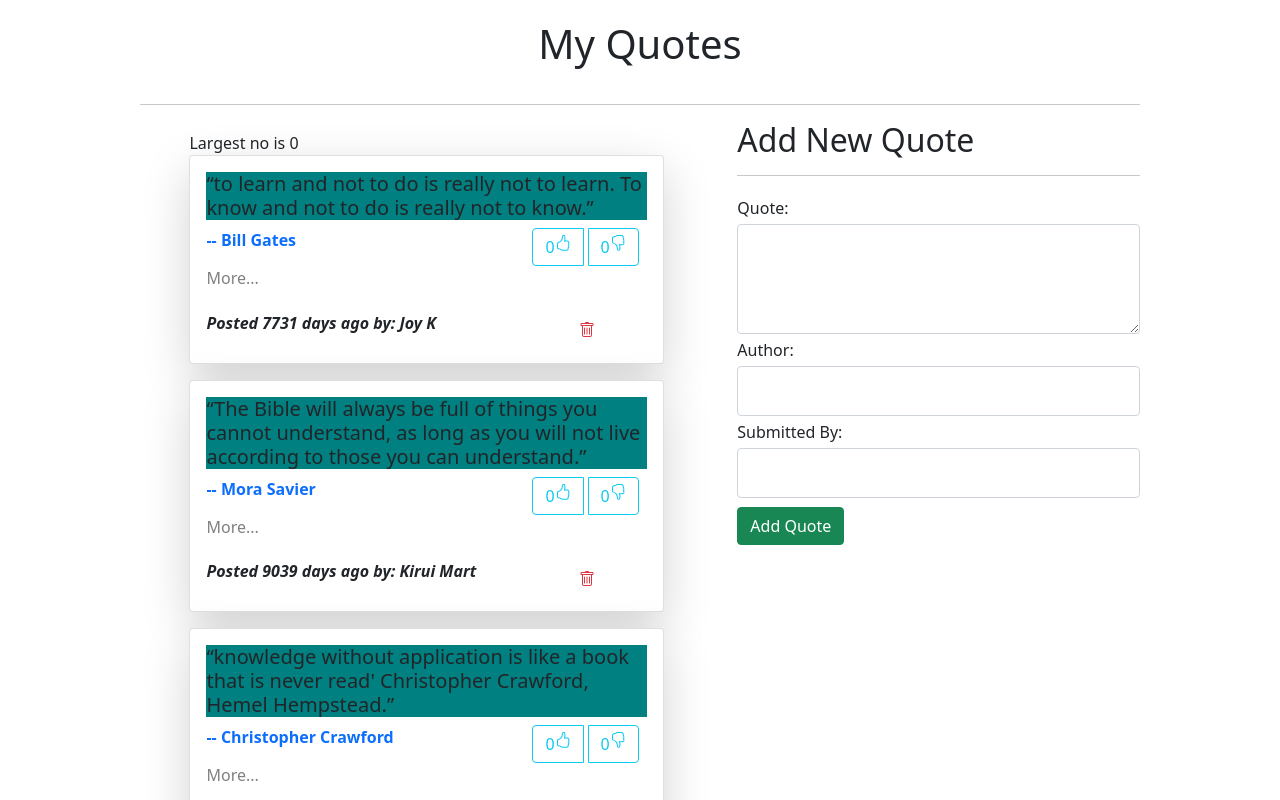
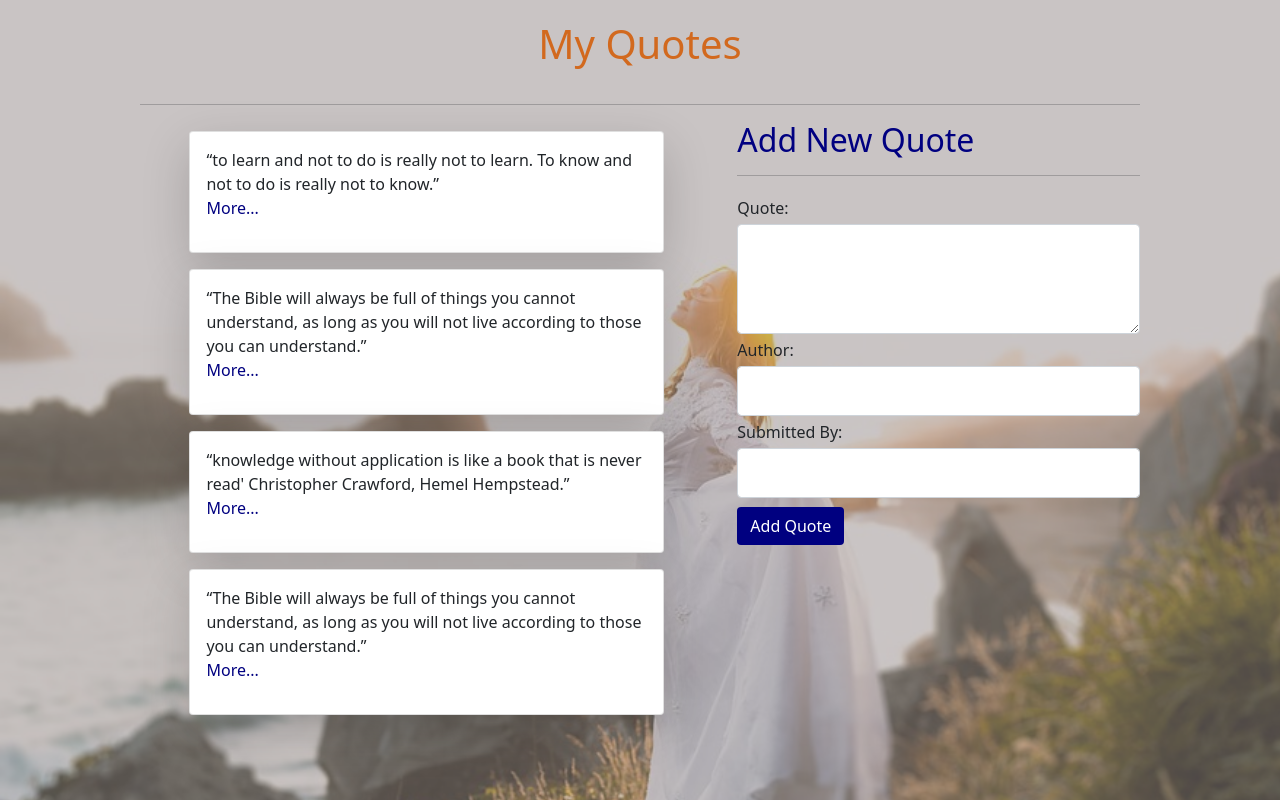
Before and after one commit to jLuseno161/Quote, an Angular app: page / in a window 1280 px wide. Shown: the top 800 px of the page. Built offline with nearby package versions, Linux system fonts and the light colour scheme.

Commit message:
edit index file

```diff
--- a/src/app/quote-details/quote-details.component.html
+++ b/src/app/quote-details/quote-details.component.html
@@ -16,15 +16,17 @@
     float: right;
   }
 
-  /* let quote of quotes; let i = index */
   .icon {
     border: none;
     margin-right: 9%;
   }
+  .author{
+    color: chocolate;
+  }
 
 </style>
 <div class="d-flex justify-content-between">
-  <div><strong class="text-primary">-- {{quote.author}}</strong></div>
+  <div><strong class="author">-- {{quote.author}}</strong></div>
   <div class="btn-group">
     <button (click)="upCount(quote)" type="button" class="btn btn-outline-info d-flex">
       <div>{{quote.upvote}}</div>
@@ -46,14 +48,11 @@
     </button>
   </div>
 </div>
-<div class="d-flex justify-content-between">
-  <p style="color: grey;">More...</p>
-</div>
 <div class="d-flex justify-content-between" id="datePosted">
   <div>
     <i>
       <b> Posted {{quote.datePosted|dateCount}} days ago by:
-        <strong class="subBy">{{quote.submittedBy}}</strong>
+        <strong>{{quote.submittedBy}}</strong>
       </b>
     </i>
   </div>
@@ -66,6 +65,5 @@
         d="M14.5 3a1 1 0 0 1-1 1H13v9a2 2 0 0 1-2 2H5a2 2 0 0 1-2-2V4h-.5a1 1 0 0 1-1-1V2a1 1 0 0 1 1-1H6a1 1 0 0 1 1-1h2a1 1 0 0 1 1 1h3.5a1 1 0 0 1 1 1v1zM4.118 4 4 4.059V13a1 1 0 0 0 1 1h6a1 1 0 0 0 1-1V4.059L11.882 4H4.118zM2.5 3V2h11v1h-11z" />
     </svg>
   </div>
-  <!-- <div class="btn-group"><i><b>Date:</b> {{quote.datePosted|date}}</i> -->
-  <!-- </div> -->
+  <!-- <div class="btn-group"><i><b>Date:</b> {{quote.datePosted|date}}</i>-- </div> -->
 </div>
--- a/src/app/quote-details/quote-details.component.ts
+++ b/src/app/quote-details/quote-details.component.ts
@@ -8,7 +8,6 @@ import { Quotes } from '../quotes';
   styleUrls: ['./quote-details.component.css']
 })
 export class QuoteDetailsComponent implements OnInit {
-
 
   @Input() quote!: Quotes;
   @Output() isDeleted = new EventEmitter<boolean>();
@@ -22,12 +21,6 @@ export class QuoteDetailsComponent implements OnInit {
   downCount(index: { downvote: number; }) {
     index.downvote += 1;
   }
-  getMax() {
-    let large: number = Math.max.apply(Math, this.quote.map((quote: { upVote: any; }) => quote.upVote));
-    return large;
-  }
-
-
   constructor() { }
   ngOnInit(): void {
   }
--- a/src/app/quote-form/quote-form.component.html
+++ b/src/app/quote-form/quote-form.component.html
@@ -14,12 +14,14 @@
 
   button {
     margin-top: 2%;
+    background-color: navy;
+    color: white;
+  }
 
-  }
 
 </style>
 <div class="form">
-  <h2>Add New Quote</h2>
+  <h2 style="color: navy;">Add New Quote</h2>
   <hr>
   <form #quotesForm='ngForm' (ngSubmit) ='submitQuote();quotesForm.resetForm({})'>
     <div class="form-group">
@@ -46,6 +48,6 @@
         <p>Your name is required</p>
       </div>
     </div>
-    <button type="submit" class="btn btn-success">Add Quote</button>
+    <button type="submit" class="btn submit">Add Quote</button>
   </form>
 </div>
--- a/src/app/quote/quote.component.html
+++ b/src/app/quote/quote.component.html
@@ -20,17 +20,20 @@
 </style>
 <main>
   <div class="container">
-    <h1 class="text-center">My Quotes</h1>
+    <h1 class="text-center" style="color: chocolate;">My Quotes</h1>
     <hr>
     <div class="row">
-      <div class="col-md-7"> Largest no is {{large}}
+      <div class="col-md-7">
         <div *ngFor='let quote of quotes; let i = index;' class="card shadow-lg p-3 mb-3 bg-body rounded">
-          <!-- <div *ngIf='if quote.upvote !== large || quote.upvote ===0'>{{quote.quote}}</div>
-          <div *ngIf='quotes.upvote === large && quote.upvote > 0'>
+          <div *ngIf='quote.upvote !== 7 || quote.upvote === 7'>{{quote.quote}}</div>
+          <div *ngIf='quote.upvote === 7 && quote.upvote > 0'>
             <h5 appHighlight>{{ quote.quote}}</h5>
-          </div> -->
-          <h5 appHighlight>{{ quote.quote}}</h5>
-          <app-quote-details [quote]='quote' (isDeleted)='deleteQuote($event,i)'></app-quote-details>
+          </div>
+          <div>
+            <p style="color: navy;" (click)='toggleDetails(i)'>More...</p>
+          </div>
+          <app-quote-details [quote]='quote' (isDeleted)='deleteQuote($event,i)' *ngIf='quote.toggleContent'>
+          </app-quote-details>
         </div>
       </div>
       <div class="col-md-5">
--- a/src/app/quote/quote.component.ts
+++ b/src/app/quote/quote.component.ts
@@ -15,17 +15,18 @@ export class QuoteComponent implements OnInit {
   //   { quote: "“The Bible will always be full of things you cannot understand, as long as you will not live according to those you can understand.”", author: "Billy Sunday",submittedBy:"Ann Mariee", upvote: 602, downvote: 44 }
   // ]
   quotes: Quotes[] = [
-    new Quotes("“to learn and not to do is really not to learn. To know and not to do is really not to know.”", "Bill Gates", "Joy K", 0, 0, new Date(2000, 2, 14)),
-    new Quotes("“The Bible will always be full of things you cannot understand, as long as you will not live according to those you can understand.”", "Mora Savier", "Kirui Mart", 0, 0, new Date(1996, 7, 14)),
+    new Quotes("“to learn and not to do is really not to learn. To know and not to do is really not to know.”", "Bill Gates", "Joy K", 4, 0, new Date(2000, 2, 14)),
+    new Quotes("“The Bible will always be full of things you cannot understand, as long as you will not live according to those you can understand.”", "Mora Savier", "Kirui Mart", 6, 0, new Date(1996, 7, 14)),
     new Quotes("“knowledge without application is like a book that is never read' Christopher Crawford, Hemel Hempstead.”", "Christopher Crawford", "Cindy Kip", 0, 0, new Date(2020, 3, 14)),
     new Quotes("“The Bible will always be full of things you cannot understand, as long as you will not live according to those you can understand.”", "Billy Sunday", "Ann Mariee", 0, 0, new Date(2015, 3, 23))
   ];
   addNewQuote(quote: Quotes) {
     this.quotes.push(quote)
   }
-
+  toggleDetails(index: number) {
+    this.quotes[index].toggleContent = !this.quotes[index].toggleContent;
+  }
   deleteQuote(isDeleted: any, index: any) {
-
     if (isDeleted) {
       let remove = confirm(`Are you sure you want to delete this quote?`)
       if (remove) {
@@ -33,15 +34,12 @@ export class QuoteComponent implements OnInit {
       }
     }
   }
-  upVote(upvote: Quotes) {
+  upCount(upvote: Quotes) {
     this.quotes.push(upvote)
   }
-  downVote(downvote: Quotes) {
+  downCount(downvote: Quotes) {
     this.quotes.push(downvote)
   }
-
-  large = Math.max.apply(Math, this.quotes.map((quote) => quote.upvote));;
-
   constructor() { }
 
   ngOnInit(): void {
--- a/src/index.html
+++ b/src/index.html
@@ -1,13 +1,42 @@
 <!doctype html>
 <html lang="en">
+
 <head>
   <meta charset="utf-8">
   <title>Quotes</title>
   <base href="/">
   <meta name="viewport" content="width=device-width, initial-scale=1">
   <link rel="icon" type="image/x-icon" href="favicon.ico">
+  <style>
+    body {
+      margin: 0 auto;
+      max-width: 100%;
+      overflow-x: hidden;
+    }
+    #home {
+      background-image: url('assets/images/ins.jpg');
+      background-repeat: no-repeat;
+      background-size: cover;
+    }
+    #overlay {
+      padding-bottom:1%;
+      position: relative;
+      top: 0;
+      bottom: 0;
+      background-color: rgba(151, 141, 141, 0.5);
+    }
+
+  </style>
 </head>
+
 <body>
-  <app-root></app-root>
+
+  <section id="home">
+    <div id="overlay">
+      <app-root></app-root>
+
+    </div>
+  </section>
 </body>
+
 </html>
```
Also changed, not shown: src/app/app.component.html (+0 -13 lines), src/assets/images/ins.jpg (added), src/assets/images/insp.jpg (added), src/styles.css (line endings or trailing spaces).
